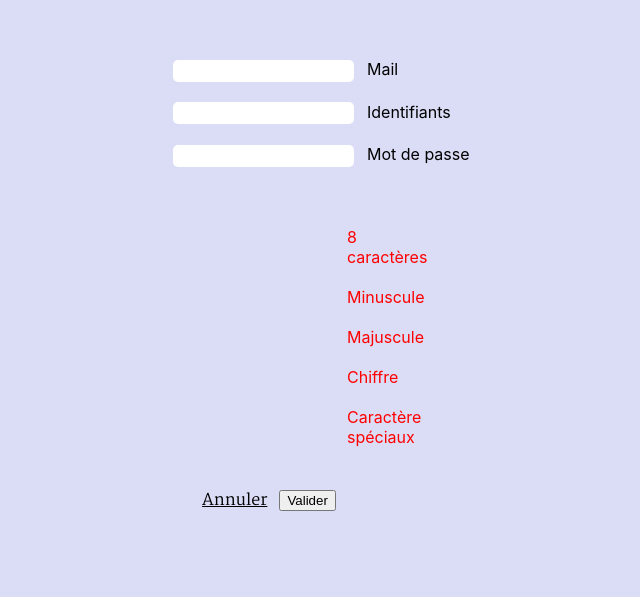
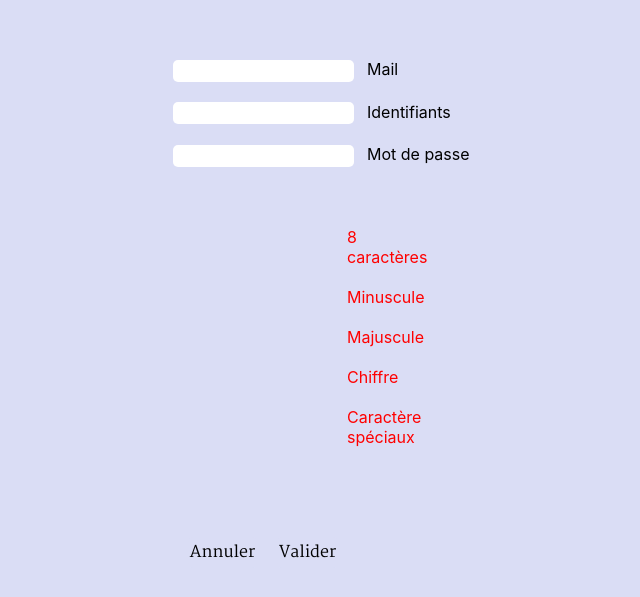
Before and after one commit to AlexisRavel/projetFormation, a React (Create React App) app in the folder Conception/blog-formation/: page /inscription in a window 1280 px wide. Shown: the part 151-748 px from the top of the page, without its empty margins (377-1017 px from the left). Built offline with nearby package versions, Linux system fonts and the light colour scheme.

Commit message:
Update inscription: ajout validation mail, id et mdp

```diff
--- a/Conception/blog-formation/src/component/inscription/inscription.css
+++ b/Conception/blog-formation/src/component/inscription/inscription.css
@@ -3,9 +3,12 @@ p {
     text-align: left;
 }
 
-.inscription .link {
+.inscription .link,
+.inscription .submit {
+    background-color: #DADDF5;
     color: #000000;
     border: none;
+    text-decoration: none;
     border-radius: 5px;
     font-family: 'Martel', serif;
     font-size: 16px;
@@ -14,7 +17,8 @@ p {
     transition: 0.3s;
 }
 
-.inscription .link:hover {
+.inscription .link:hover,
+.inscription .submit:hover {
     background-color: #1C245C;
     color: #FFEBBF;
 }
--- a/Conception/blog-formation/src/component/inscription/inscription.js
+++ b/Conception/blog-formation/src/component/inscription/inscription.js
@@ -4,18 +4,6 @@ import { Link } from "react-router-dom";
 import './inscription.css'
 
 class Inscription extends React.Component {
-    render() {
-        return (
-            <div className="inscription">
-                <Champs></Champs>
-                <Link to='/' className="link">Annuler</Link>
-                <button>Valider</button>
-            </div>
-        )
-    }
-}
-
-class Champs extends React.Component {
     constructor(props) {
         super(props);
         this.state = {
@@ -74,6 +62,15 @@ class Champs extends React.Component {
         }
     }
 
+    validInscription=(event)=>{
+        event.preventDefault()
+        if(this.state.validMail == true && this.state.validLogin == true && this.state.validMdp == true) {
+            alert("ui")
+        } else {
+            alert("Informations incorrects")
+        }
+    }
+
     render() {
         let idColor = "#000000"
         if(this.state.validLogin == true) {
@@ -119,6 +116,8 @@ class Champs extends React.Component {
         }
 
         return (
+            <form onSubmit={this.validInscription}>
+                <div className="inscription">
                     <div className="champs">
                         <div>
                             <input type='text' value={this.state.mail} onChange={this.mailChange} required></input>
@@ -140,8 +139,13 @@ class Champs extends React.Component {
                             <p style={{color:carColor}}>Caractère spéciaux</p>
                         </div>
                     </div>
+                    <Link to='/' className="link">Annuler</Link>
+                    <input type="submit" value="Valider" className="submit"></input>
+                </div>
+            </form>
         )
     }
 }
 
+
 export default Inscription
```
Lines whose indentation alone changed are shown as unchanged.
